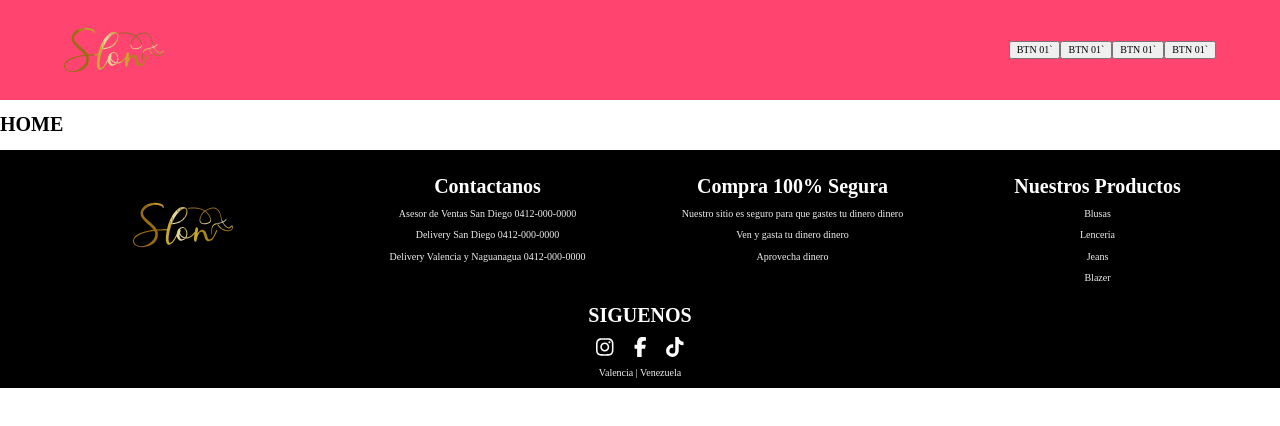
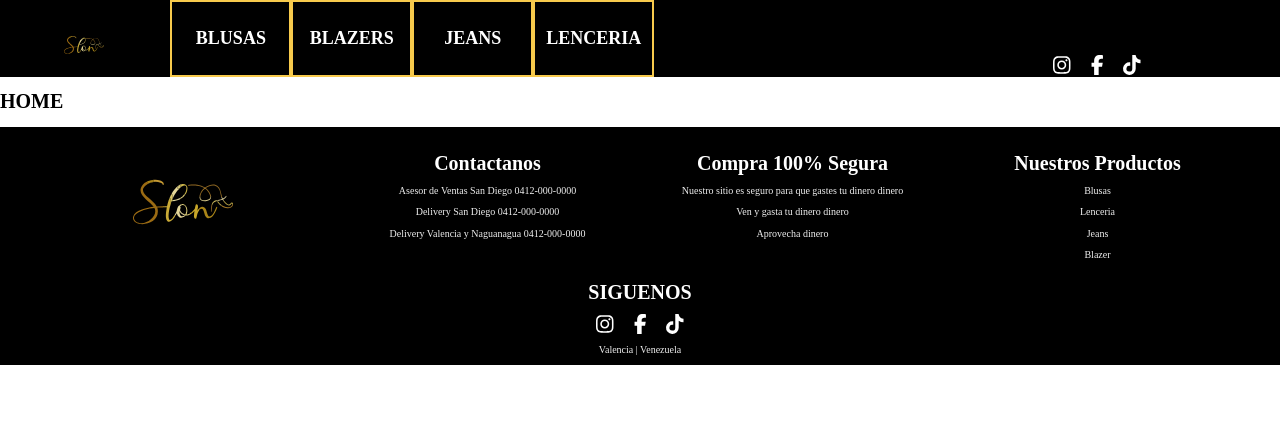
Before and after one commit to AlfredoJGZ/slon-frontend, a Next.js app: page / in a window 1280 px wide. Shown: the top 426 px of the page. Built offline with nearby package versions, Linux system fonts and the light colour scheme.

Commit message:
Nav init

```diff
--- a/components/Navbar.tsx
+++ b/components/Navbar.tsx
@@ -2,31 +2,139 @@ import React from "react";
 import styled from "styled-components";
 import Image from "next/image";
 
+import { FontAwesomeIcon } from '@fortawesome/react-fontawesome';
+import { faFacebookF, faInstagram, faTiktok } from '@fortawesome/free-brands-svg-icons';
+
 const NavbarBackground = styled.div`
   width: 100%;
-  background-color: #ff456f;
+  background-color: #000000;
 `;
 
 const NavbarContent = styled.div`
   width: min(1200px, 90%);
   display: flex;
   justify-content: space-between;
-  align-items: center;
+  align-items: flex-end;
   flex-wrap: nowrap;
   margin: 0 auto;
+`;
+
+const NavbarMenu = styled.nav`
+height: 100%;
+
+display: flex;
+align-items: center;
+color: #000000;
+`;
+
+/* padding: 0 5px 5px;
+margin: 0px;
+border:none;
+display: block;
+width:20%;
+background-color:#000000;
+color: white; */
+const NavButton = styled.button`
+
+position:relative;
+display:block;
+height:77px;
+width: 15%;
+border-radius: 0px;
+text-transform:uppercase;
+background-color:transparent;
+color:white;
+font-size:18px;
+overflow:hidden;
+transition: all 500ms ease;
+border: 2px solid #f7ca4c;
+
+z-index: 0;
+font-weight: 700;
+
+&::before{
+  content:'';
+  position: absolute;
+  left:0;
+  right:0;
+  top:0;
+  margin:auto;
+  background-color:#f7ca4c;
+  transition: all 500ms ease;
+  z-index: -1;
+}
+
+&::before{
+  width: 0;
+  heigth: 100%
+}
+
+ &:hover{
+  background-color:#f7ca4c;
+
+  &::before{
+    width:100%;
+  }
+
+
+}
+
+`;
+
+const NavMid = styled.div`
+width:70%;
+height:100%;
+align-items: center;
+background-color:#000000;
+color: white;
+`;
+
+const NavRight = styled.div`
+width:15%;
+`;
+
+const NavLeft = styled.div`
+padding: 0 0 5px 0;
+margin: 0 0 5px 0;
+`;
+
+const NavIcon = styled.div`
+display:inline-block;
+font-size: 2rem;
+color: white;
+padding: 0rem 1rem ;
+
 `;
 
 const Navbar = () => {
   return (
     <NavbarBackground>
       <NavbarContent>
-        <Image src={"/slon-logo.svg"} width={"100"} height={"100"} />
-        <nav>
-          <button>BTN 01`</button>
-          <button>BTN 01`</button>
-          <button>BTN 01`</button>
-          <button>BTN 01`</button>
-        </nav>
+        <NavLeft>
+          <Image src={"/slon-logo.svg"} width={"40"} height={"40"} />
+        </NavLeft>
+
+        <NavMid>
+          <NavbarMenu>
+            <NavButton><p>Blusas</p></NavButton>
+            <NavButton><p>Blazers</p></NavButton>
+            <NavButton><p>Jeans</p></NavButton>
+            <NavButton><p>Lenceria</p></NavButton>
+          </NavbarMenu>
+        </NavMid>
+
+        <NavRight>
+          <NavIcon>
+            <FontAwesomeIcon icon={faInstagram} />{"  "}
+          </NavIcon>
+          <NavIcon>
+            <FontAwesomeIcon icon={faFacebookF} />{"  "}
+          </NavIcon>
+          <NavIcon>
+            <FontAwesomeIcon icon={faTiktok} />{"  "}
+          </NavIcon>
+        </NavRight>
+
       </NavbarContent>
     </NavbarBackground>
   );
```
